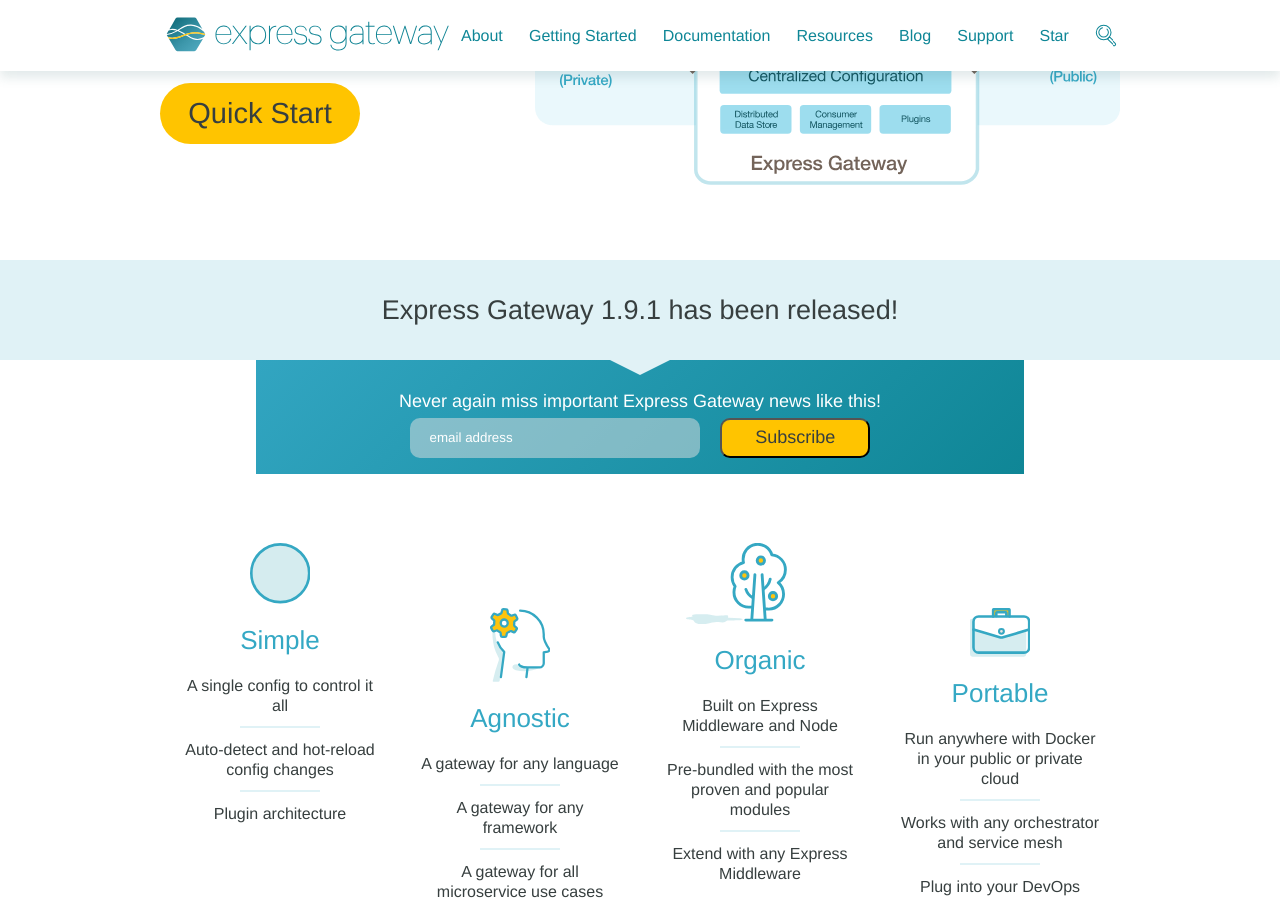
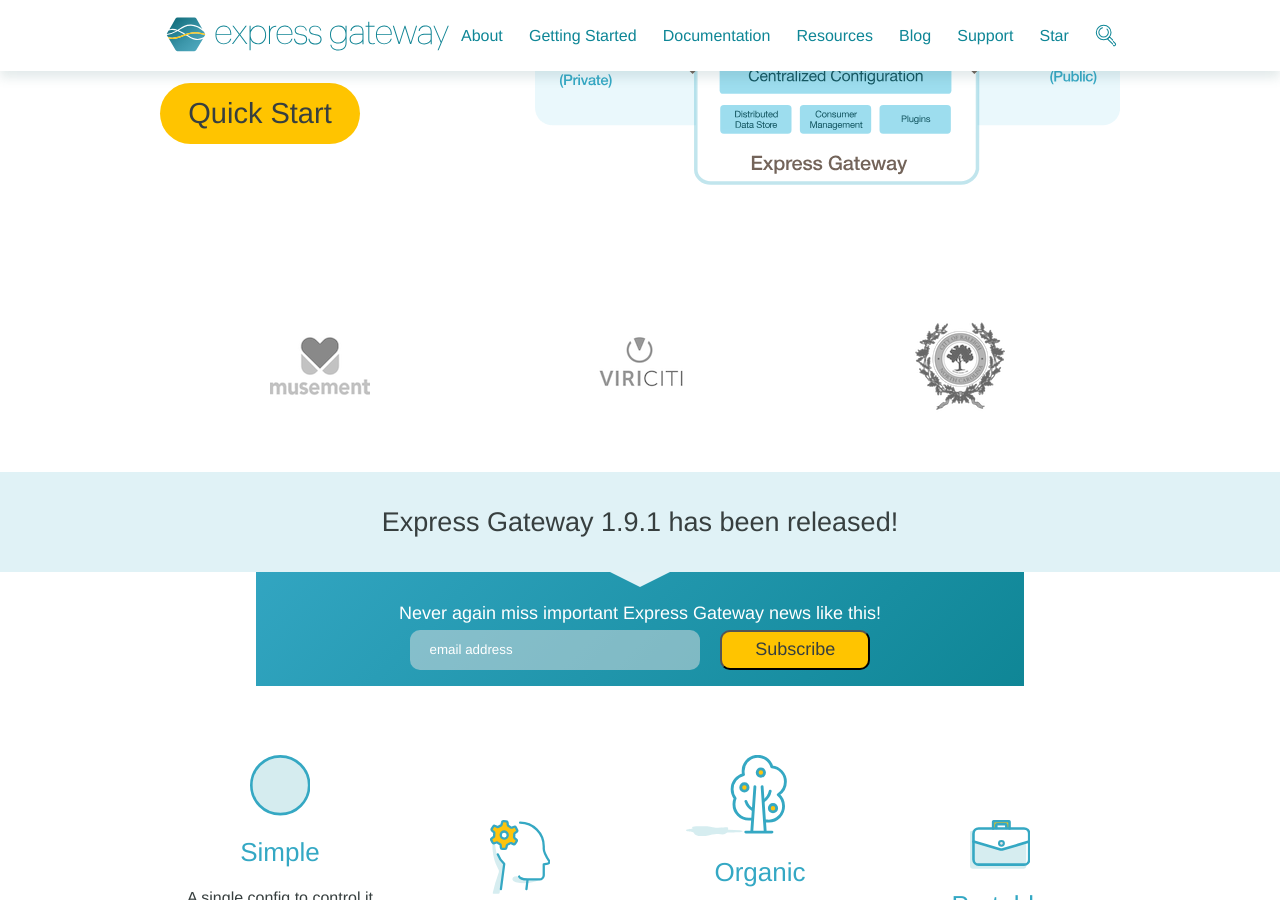
Before and after one commit to ExpressGateway/express-gateway.io, a Jekyll site: the page built from index.md, in a window 1280 px wide and 900 px high, scrolled down 634 px. Built offline with Jekyll 4.4.1, drawn with Linux system fonts in a browser that asks for light colours; nearby versions of some CDN libraries; some web fonts are replaced; comment, search, counter and statistics services are not loaded.

Commit message:
Move quotes to include files so it's easy to move them

```diff
--- /dev/null
+++ b/_includes/company-logos.html
@@ -0,0 +1,25 @@
+<section class="quote">
+    <div class="wrapper">
+      <section class="testimonial flex-column">
+        <span class="avatar">
+          <a href="https://musement.com">
+            <img class="blackandwhite" srcset="assets/img/musement.png, assets/img/musement@2x.png 2x" src="assets/img/musement.png" />
+          </a>
+        </span>
+      </section>
+      <section class="testimonial flex-column">
+        <span class="avatar">
+          <a href="https://viriciti.com">
+            <img class="blackandwhite" srcset="assets/img/viriciti.png, assets/img/viriciti@2x.png 2x" src="assets/img/viriciti.png" />
+          </a>
+        </span>
+      </section>
+      <section class="testimonial flex-column">
+        <span class="avatar">
+          <a href="https://www.raleighnc.gov/">
+            <img class="blackandwhite" srcset="assets/img/raleigh.png, assets/img/raleigh@2x.png 2x" src="assets/img/raleigh.png" />
+          </a>
+        </span>
+      </section>
+    </div>
+</section>
--- /dev/null
+++ b/_includes/user-quotes.html
@@ -0,0 +1,38 @@
+<section class="quote">
+    <div class="wrapper">
+      <section class="testimonial flex-column">
+          <span class="avatar rounded"><img class="blackandwhite" src="assets/img/Doug.jpg" /></span>
+          <blockquote>"Building upon Node.js + Express.js brings together the strengths, community and flexibility for a world-class API gateway."</blockquote>
+          <p><span>— Doug Wilson</span> Maintainer of Express.js</p>
+      </section>
+      <section class="testimonial flex-column">
+          <span class="avatar rounded"><img class="blackandwhite" src="assets/img/james.png" /></span>
+          <blockquote>"An API gateway built around ExpressJS is long overdue and the perfect use case for the minimalist strengths of what Express is all about!"</blockquote>
+          <p><span>— James Young</span> CTO of VidRoll</p>
+      </section>
+      <section class="testimonial flex-column">
+          <span class="avatar rounded"><img class="blackandwhite" src="assets/img/amar.jpg" /></span>
+          <blockquote>"Simple, powerful and flexible without getting in your way - a core building block that elegantly leverages ExpressJS and unlocks it from the technical/developer side of the business."</blockquote>
+          <p><span>— Amar Singh Rathor</span> Head of Standard Chartered Studios</p>
+      </section>
+    </div>
+  </section>
+  <section class="quote">
+      <div class="wrapper">
+        <section class="testimonial flex-column">
+            <span class="avatar rounded"><img class="blackandwhite" srcset="assets/img/ronzio.jpeg, assets/img/ronzio@2x.jpeg 2x" src="assets/img/ronzio.jpeg" /></span>
+            <blockquote>"By using Express Gateway the team was able to save time, without having to devote engineering time to building this important piece of our tech stack"</blockquote>
+            <p><span>— Cristian Ronzio</span>Frontend Architect at Musement</p>
+        </section>
+        <section class="testimonial flex-column">
+            <span class="avatar rounded"><img class="blackandwhite" srcset="https://upload.wikimedia.org/wikipedia/commons/thumb/a/a3/The_Spirit_of_43-Donald_Duck%2C_cropped_version.jpg/260px-The_Spirit_of_43-Donald_Duck%2C_cropped_version.jpg, https://upload.wikimedia.org/wikipedia/commons/thumb/a/a3/The_Spirit_of_43-Donald_Duck%2C_cropped_version.jpg/260px-The_Spirit_of_43-Donald_Duck%2C_cropped_version.jpg 2x" src="https://upload.wikimedia.org/wikipedia/commons/thumb/a/a3/The_Spirit_of_43-Donald_Duck%2C_cropped_version.jpg/260px-The_Spirit_of_43-Donald_Duck%2C_cropped_version.jpg" /></span>
+            <blockquote>"With the bulk of our projects already on Express.js, Express Gateway, was like a natural fit for us."</blockquote>
+            <p><span>— Tamme Thijs</span>Software developer at Viriciti</p>
+        </section>
+        <section class="testimonial flex-column">
+            <span class="avatar rounded"><img class="blackandwhite" srcset="assets/img/chad.jpeg, assets/img/chad@2x.jpeg 2x" src="assets/img/chad.jpeg" /></span>
+            <blockquote>"Express Gateway was a simple to use and production ready solution for us to quickly allow public traffic to access our internal APIs."</blockquote>
+            <p><span>— Chad Foley</span>Enterprise Application Engineer at City of Raleigh</p>
+        </section>
+      </div>
+    </section>
--- a/_layouts/home.html
+++ b/_layouts/home.html
@@ -22,6 +22,7 @@
           </div>
         </div>
       </section>
+      {% include company-logos.html %}
       <section class="announcement flex-column flex-center type-center">
         <h3>Express Gateway 1.9.1 has been released!</h3>
         <section class="emailform flex-center">
@@ -67,19 +68,6 @@
               </ul>
           </li>
         </ul>
-        <section class="quote">
-          <div class="wrapper">
-            <section class="testimonial flex-column">
-                <span class="avatar"><img class="blackandwhite" srcset="assets/img/musement.png, assets/img/musement@2x.png 2x" src="assets/img/musement.png" /></span>
-              </section>
-              <section class="testimonial flex-column">
-                <span class="avatar"><img class="blackandwhite" srcset="assets/img/viriciti.png, assets/img/viriciti@2x.png 2x" src="assets/img/viriciti.png" /></span>
-            </section>
-            <section class="testimonial flex-column">
-                <span class="avatar"><img class="blackandwhite" srcset="assets/img/raleigh.png, assets/img/raleigh@2x.png 2x" src="assets/img/raleigh.png" /></span>
-            </section>
-          </div>
-      </section>
       <section class="screencast-feature">
         <div class="video-aspect-ratio">
           <div class="video-border moveback">
@@ -94,45 +82,7 @@
         {% include wave-video-bg.svg %}
         {% include wave-video-single-bg.svg %}
       </section>
-      <section class="quote">
-        <div class="wrapper">
-          <section class="testimonial flex-column">
-              <span class="avatar rounded"><img class="blackandwhite" src="assets/img/Doug.jpg" /></span>
-              <blockquote>"Building upon Node.js + Express.js brings together the strengths, community and flexibility for a world-class API gateway."</blockquote>
-              <p><span>— Doug Wilson</span> Maintainer of Express.js</p>
-          </section>
-          <section class="testimonial flex-column">
-              <span class="avatar rounded"><img class="blackandwhite" src="assets/img/james.png" /></span>
-              <blockquote>"An API gateway built around ExpressJS is long overdue and the perfect use case for the minimalist strengths of what Express is all about!"</blockquote>
-              <p><span>— James Young</span> CTO of VidRoll</p>
-          </section>
-          <section class="testimonial flex-column">
-              <span class="avatar rounded"><img class="blackandwhite" src="assets/img/amar.jpg" /></span>
-              <blockquote>"Simple, powerful and flexible without getting in your way - a core building block that elegantly leverages ExpressJS and unlocks it from the technical/developer side of the business."</blockquote>
-              <p><span>— Amar Singh Rathor</span> Head of Standard Chartered Studios</p>
-          </section>
-        </div>
-      </section>
-      <section class="quote">
-          <div class="wrapper">
-            <section class="testimonial flex-column">
-                <span class="avatar rounded"><img class="blackandwhite" srcset="assets/img/ronzio.jpeg, assets/img/ronzio@2x.jpeg 2x" src="assets/img/ronzio.jpeg" /></span>
-                <blockquote>"By using Express Gateway the team was able to save time, without having to devote engineering time to building this important piece of our tech stack"</blockquote>
-                <p><span>— Cristian Ronzio</span>Frontend Architect at Musement</p>
-            </section>
-            <section class="testimonial flex-column">
-                <span class="avatar rounded"><img class="blackandwhite" srcset="https://upload.wikimedia.org/wikipedia/commons/thumb/a/a3/The_Spirit_of_43-Donald_Duck%2C_cropped_version.jpg/260px-The_Spirit_of_43-Donald_Duck%2C_cropped_version.jpg, https://upload.wikimedia.org/wikipedia/commons/thumb/a/a3/The_Spirit_of_43-Donald_Duck%2C_cropped_version.jpg/260px-The_Spirit_of_43-Donald_Duck%2C_cropped_version.jpg 2x" src="https://upload.wikimedia.org/wikipedia/commons/thumb/a/a3/The_Spirit_of_43-Donald_Duck%2C_cropped_version.jpg/260px-The_Spirit_of_43-Donald_Duck%2C_cropped_version.jpg" /></span>
-                <blockquote>"With the bulk of our projects already on Express.js, Express Gateway, was like a natural fit for us."</blockquote>
-                <p><span>— Tamme Thijs</span>Software developer at Viriciti</p>
-            </section>
-            <section class="testimonial flex-column">
-                <span class="avatar rounded"><img class="blackandwhite" srcset="assets/img/chad.jpeg, assets/img/chad@2x.jpeg 2x" src="assets/img/chad.jpeg" /></span>
-                <blockquote>"Express Gateway was a simple to use and production ready solution for us to quickly allow public traffic to access our internal APIs."</blockquote>
-                <p><span>— Chad Foley</span>Enterprise Application Engineer at City of Raleigh</p>
-            </section>
-          </div>
-        </section>
-
+     {% include user-quotes.html %}
     </main>
   </div>
   {% include footer.html %}
```
